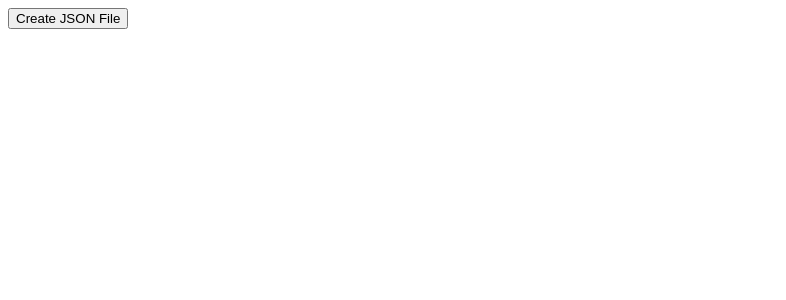
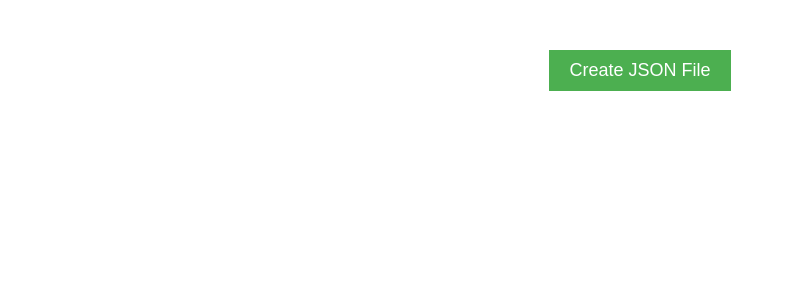
Before and after one commit to PierreKROB/PierreKROB.github.io, a PHP site: page / in a window 1280 px wide. Shown: the top 300 px of the page, without its empty margins (0-786 px from the left). Run offline with PHP 8.4, Linux system fonts and the light colour scheme.

Commit message:
Update style.css

```diff
--- a/style.css
+++ b/style.css
@@ -1,3 +1,30 @@
-h1 {
-    color: blue;
+body {
+    font-family: Arial, sans-serif;
+    text-align: center;
 }
+
+form {
+    margin: 50px auto;
+    text-align: center;
+}
+
+input[type="submit"] {
+    padding: 10px 20px;
+    font-size: 18px;
+    background-color: #4CAF50;
+    color: white;
+    border: none;
+    cursor: pointer;
+}
+
+input[type="submit"]:hover {
+    background-color: #3e8e41;
+}
+
+pre {
+    text-align: left;
+    margin: 20px auto;
+    padding: 20px;
+    background-color: #f2f2f2;
+    max-width: 600px;
+}
```
